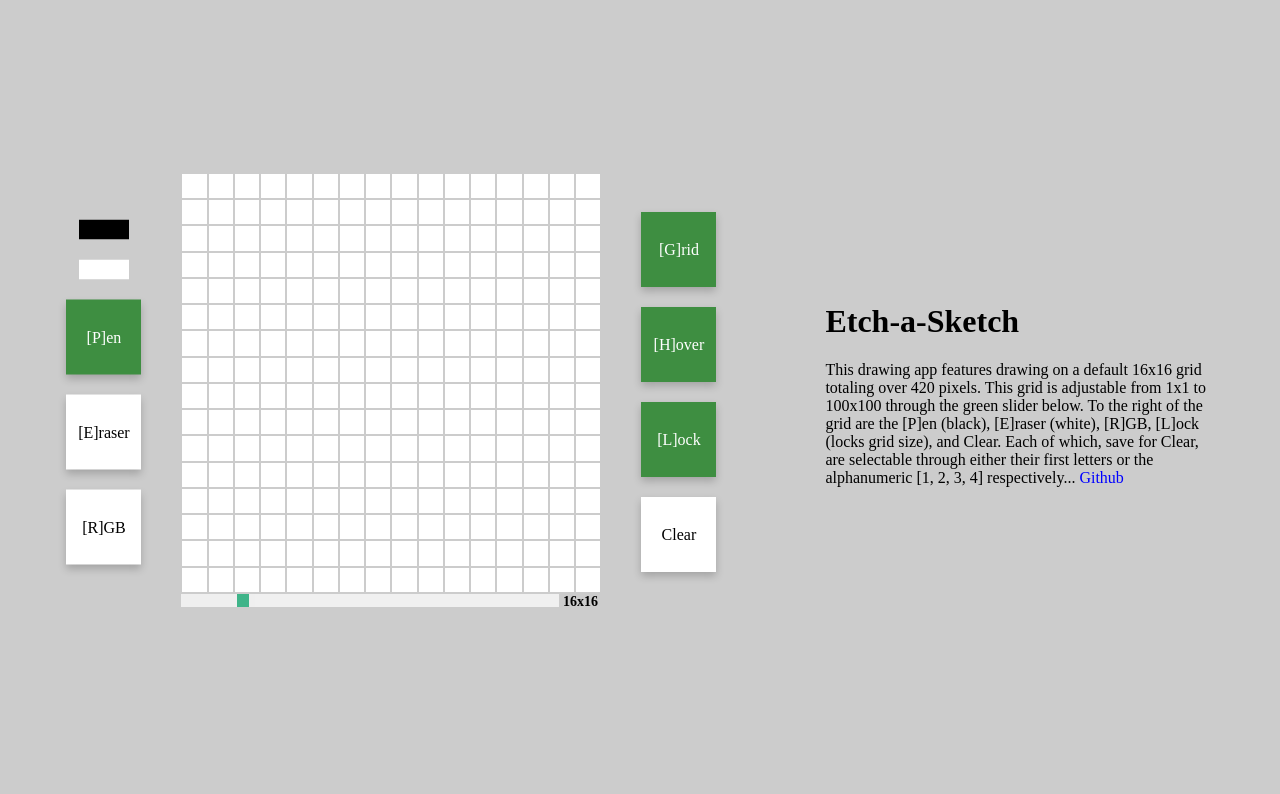
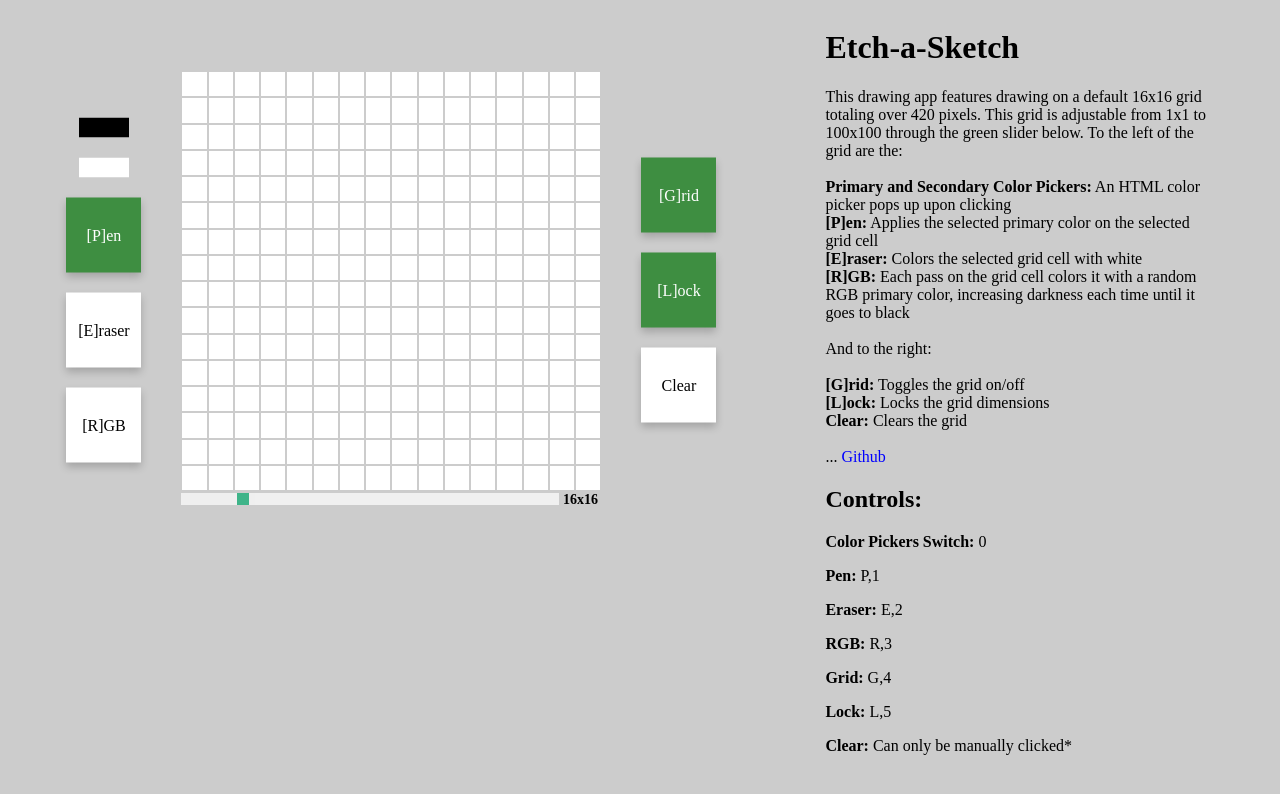
Before and after one commit to Numbers00/odin-etch-a-sketch, a plain HTML site: page index.html in a window 1280 px wide. Drawn offline with Linux system fonts and the light colour scheme.

Commit message:
added explanatory text to html, fixed html layout, removed hover ctrl-card

```diff
--- a/index.html
+++ b/index.html
@@ -37,7 +37,6 @@
       <div class="app-right-div">
         <div class="ctrls-div">
           <div id="ctrl-grid" class="ctrl-card" onclick="toggleGrid(this)">[G]rid</div>
-          <div id="ctrl-hover" class="ctrl-card" onclick="toggleHover(this)">[H]over</div>
           <div id="ctrl-lock" class="ctrl-card" onclick="toggleLock(this)">[L]ock</div>
           <div id="ctrl-clear" class="ctrl-card" onclick="selectClear()">Clear</div>
         </div>
@@ -51,14 +50,36 @@
     <p>
       This drawing app features drawing on a default 16x16 grid totaling over
       420 pixels. This grid is adjustable from 1x1 to 100x100 through the green
-      slider below. To the right of the grid are the [P]en (black), [E]raser
-      (white), [R]GB, [L]ock (locks grid size), and Clear. Each of which, save
-      for Clear, are selectable through either their first letters or the
-      alphanumeric [1, 2, 3, 4] respectively...
+      slider below. To the left of the grid are the:<br>
+      <br>
+      <b>Primary and Secondary Color Pickers:</b> An HTML color picker
+      pops up upon clicking<br>
+      <b>[P]en:</b> Applies the selected primary color on the selected grid cell<br>
+      <b>[E]raser:</b> Colors the selected grid cell with white<br>
+      <b>[R]GB:</b> Each pass on the grid cell colors it with a random RGB primary color,
+      increasing darkness each time until it goes to black<br>
+      <br>
+      And to the right:<br>
+      <br>
+      <b>[G]rid:</b> Toggles the grid on/off<br>
+      <b>[L]ock:</b> Locks the grid dimensions<br>
+      <b>Clear:</b> Clears the grid<br>
+      <br>
+      ...
       <a target="_blank" href="https://github.com/Numbers00/odin-etch-a-sketch">
         Github
       </a>
     </p>
+
+    <h2>Controls:</h2>
+
+    <p><b>Color Pickers Switch:</b> 0</p>
+    <p><b>Pen:</b> P,1</p>
+    <p><b>Eraser:</b> E,2</p>
+    <p><b>RGB:</b> R,3</p>
+    <p><b>Grid:</b> G,4</p>
+    <p><b>Lock:</b> L,5</p>
+    <p><b>Clear:</b> Can only be manually clicked*</p>
   </div>
 </body>
 </html>
--- a/script.js
+++ b/script.js
@@ -8,7 +8,6 @@ window.onload = () => {
   addGridCards(16);
 
   toggleGrid(document.getElementById('ctrl-grid'));
-  toggleHover(document.getElementById('ctrl-hover'));
   toggleLock(document.getElementById('ctrl-lock'));
 }
 
@@ -52,10 +51,6 @@ function keydownDetected(e) {
       toggleGrid(document.getElementById('ctrl-grid'));
       break;
     case (53):
-    case (72):
-      toggleHover(document.getElementById('ctrl-hover'));
-      break;
-    case (54):
     case (76):
       toggleLock(document.getElementById('ctrl-lock'));
   }
@@ -145,13 +140,13 @@ function toggleGrid(gridBtn) {
   }
 }
 
-function toggleHover(hoverBtn) {
-  if (!hoverBtn.classList.contains('active')) {
-    hoverBtn.classList.add('active');
-  } else {
-    hoverBtn.classList.remove('active');
-  }
-}
+// function toggleHover(hoverBtn) {
+//   if (!hoverBtn.classList.contains('active')) {
+//     hoverBtn.classList.add('active');
+//   } else {
+//     hoverBtn.classList.remove('active');
+//   }
+// }
 
 function toggleLock(lockBtn) {
   const slider = document.querySelector('.slider');
--- a/style.css
+++ b/style.css
@@ -1,6 +1,5 @@
 body {
   background-color: rgba(0,0,0,0.2);
-  height: 96vh;
   display: flex;
   justify-content: center;
   gap: 4%;
@@ -12,13 +11,14 @@ a {
 }
 
 .app-div {
+  margin-top: 5%;
   flex-grow: 2;
-  align-self: center;
   width: 60%;
   min-height: 438.5px;
   max-height: 438.5px;
   display: flex;
-  justify-content: center;
+  flex-direction: column;
+  align-items: center;
 }
 
 .app-cols-div {
@@ -158,8 +158,8 @@ a {
 
 .right-div {
   margin-right: 5%;
+  align-self: center;
   width: 30%;
-  align-self: center;
   flex-grow: 1;
 }
 
```
